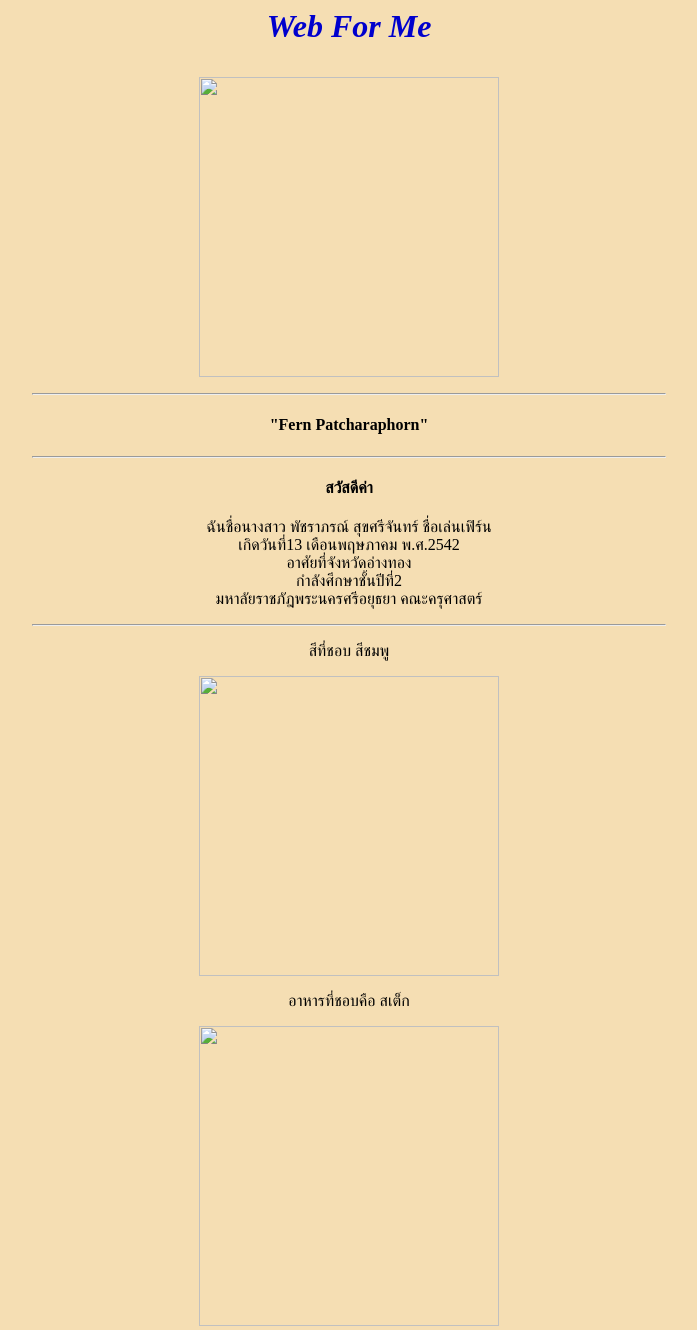
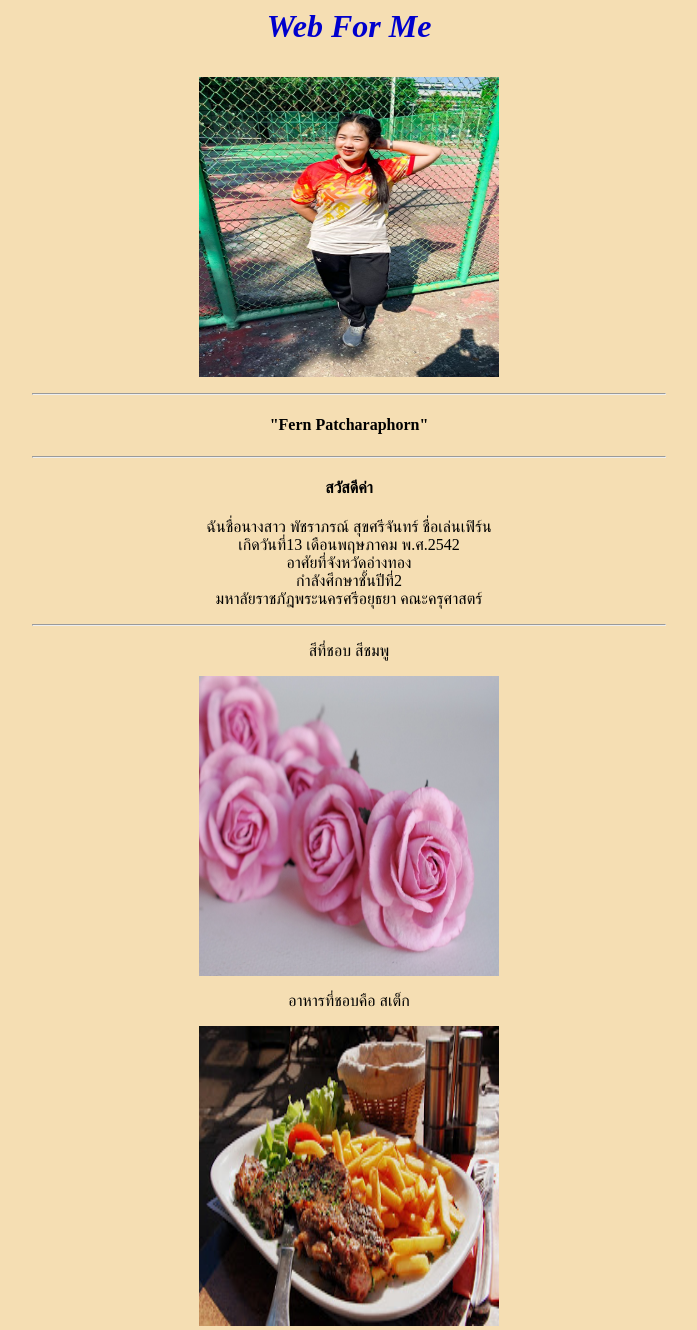
Before and after one commit to Patcharaphorn129/Patcharaphorn129.github.io, a plain HTML site: page index.html in a window 1280 px wide. Shown: the top 1330 px of the page, without its empty margins (291-988 px from the left). Drawn offline with Linux system fonts and the light colour scheme.

Commit message:
Update index.html

```diff
--- a/index.html
+++ b/index.html
@@ -11,7 +11,7 @@ background-color: #F5DEB3;
 <body>
 <dl>
 <h1><p align = "center"><font color="#0000CD"><i>Web For Me</i></font></h1>
-<p align = "center"><img src="images/16115129.jpg" width="300" height="300">
+<p align = "center"><img src="16115129.jpg" width="300" height="300">
 <hr width="50%" aling="center" />
 <h4><p align = "center">"Fern Patcharaphorn"</p></h4>
 <hr width="50%" align="center" />
@@ -19,9 +19,9 @@ background-color: #F5DEB3;
 <p align ="center">ฉันชื่อนางสาว พัชราภรณ์ สุขศรีจันทร์ ชื่อเล่นเฟิร์น<br/>เกิดวันที่13 เดือนพฤษภาคม พ.ศ.2542 <br/>อาศัยที่จังหวัดอ่างทอง<br/>กำลังศึกษาชั้นปีที่2 <br/>มหาลัยราชภัฎพระนครศรีอยุธยา คณะครุศาสตร์ </p>
 <hr width="50%" align="center" />
 <p align ="center">สีที่ชอบ สีชมพู</p>
-<p align = "center"><img src="images/pi.jpg" width="300" height="300">
+<p align = "center"><img src="pi.jpg" width="300" height="300">
 <p align ="center">อาหารที่ชอบคือ สเต็ก</p>
-<p align = "center"><img src="images/st.jpg" width="300" height="300">
+<p align = "center"><img src="st.jpg" width="300" height="300">
 <p align ="center">อัลบั้มรูป</p>
 <p align = "center"><img src="images/16115129.jpg" width="300" height="300">
 <img class= "thumbnail" src="images/129.jpg" width="300" height="300">
@@ -37,7 +37,7 @@ background-color: #F5DEB3;
 <p align="center">ต่อไปชมวีดีโอของเรานะค่ะ</p>
 <center>
 <video width="900" height="500" controls>
-<source src="video/ppccrr.mp4" type="video/mp4">
+<source src="ppccrr.mp4" type="video/mp4">
 </video>
 </center>
 <hr width="50%" align="center" />
```
